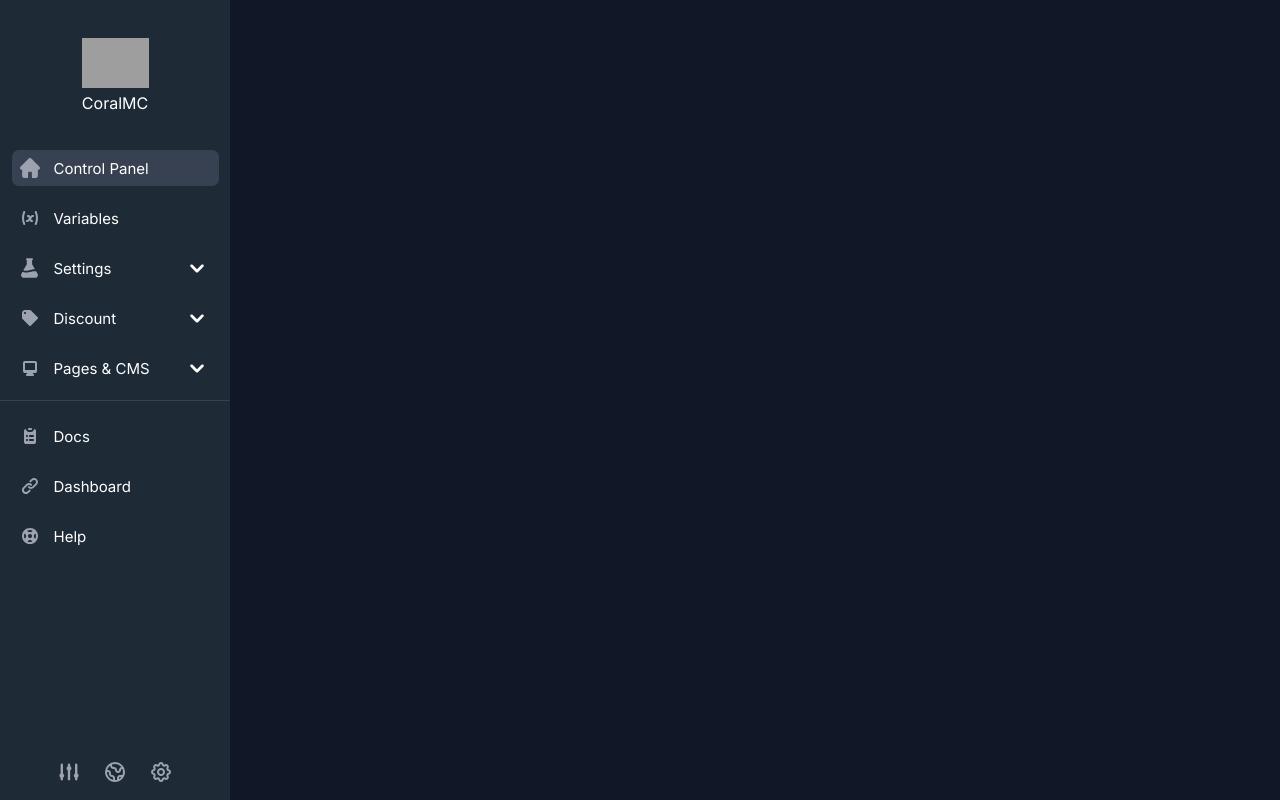
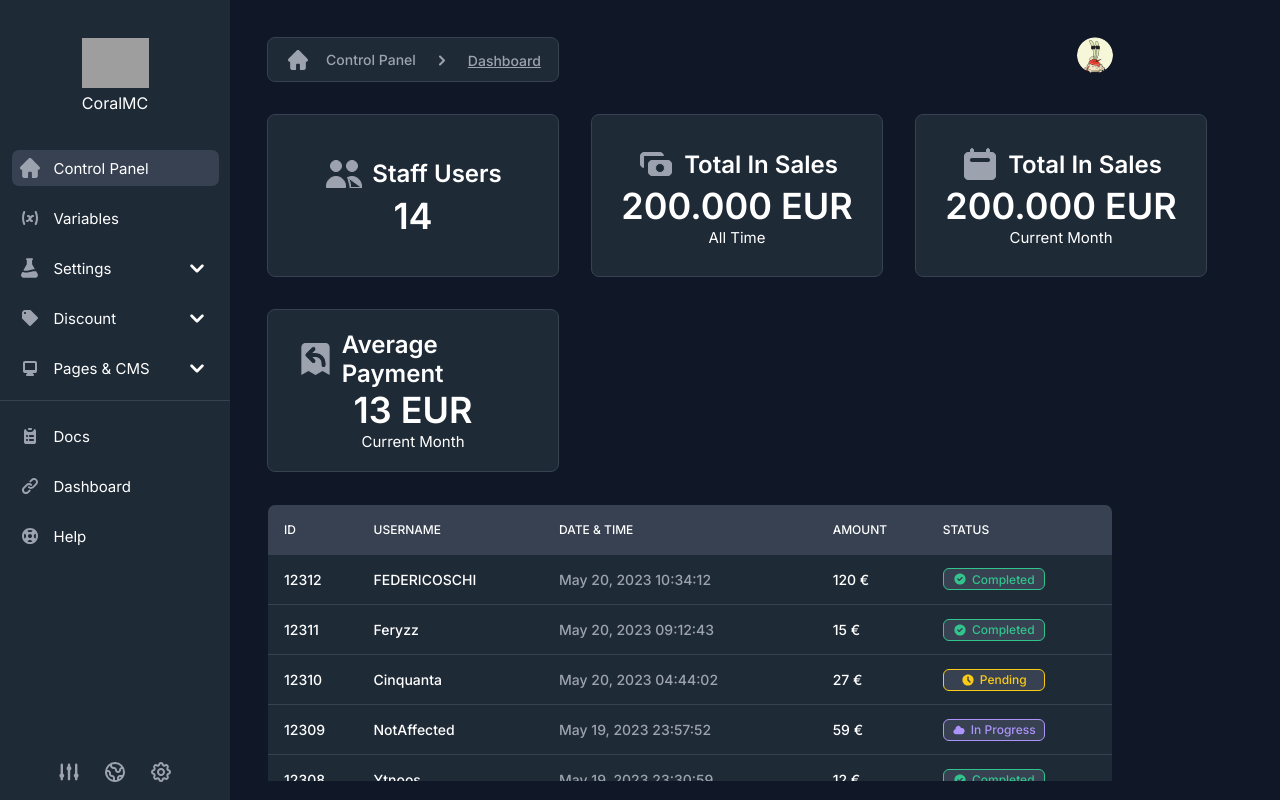
Before and after one commit to IlGabbo/Minestore, a React app: page / in a window 1280 px wide. Built offline with nearby package versions, Linux system fonts and the light colour scheme; grey boxes are pictures that could not be loaded.

Commit message:
minestore

```diff
--- /dev/null
+++ b/src/components/ControlPanel/ControlPanel.css
@@ -0,0 +1,249 @@
+.control-panel {
+    width: 77.72%;
+    height: 93%;
+    overflow-y: auto;
+    margin-left: 37px;
+    margin-top: 37px;
+    position: relative;
+}
+
+.path-container {
+    width: 292px;
+    height: 45px;
+    background-color: #1F2A37;
+    border-radius: 8px;
+    border: 1px solid #374151;
+    display: flex;
+    align-items: center;
+}
+
+.current-option {
+    display: flex;
+    align-items: center;
+    height: 100%;
+}
+
+.current-option-logo {
+    width: 20px;
+    height: 20px;
+    background-size: contain;
+    margin-right: 18px;
+    margin-left: 20px;
+}
+
+.current-option-title,
+.path {
+    font-size: 14px;
+    color: #9CA3AF;
+    font-weight: 500;
+}
+
+.current-path {
+    display: flex;
+    align-items: center;
+    height: 100%;
+}
+
+.arrow-path {
+    width: 20px;
+    height: 20px;
+    margin-left: 16px;
+    margin-right: 16px;
+    background-image: url(/public/static/images/icons/chevron-right.svg);
+}
+
+.user-logo {
+    width: 36px;
+    height: 36px;
+    border-radius: 100%;
+    position: absolute;
+    top: 0;
+    right: calc(100% - 85%);
+    background-image: url(/public/static/images/user/Avatar.png);
+}
+
+.staff-sales {
+    width: 100%;
+    display: flex;
+    flex-wrap: wrap;
+    margin-top: 32px;
+}
+
+.data-container {
+    flex-shrink: 0;
+    width: 292px;
+    height: 163px;
+    background-color: #1F2A37;
+    border: 1px solid #374151;
+    border-radius: 8px;
+    margin-right: 32px;
+    margin-bottom: 32px;
+    display: flex;
+    flex-direction: column;
+    align-items: center;
+    justify-content: center;
+}
+
+.logo-and-title {
+    width: 79.92%;
+    display: flex;
+    align-items: center;
+    justify-content: center;
+}
+
+.data-logo {
+    width: 40px;
+    height: 40px;
+    background-image: url(/public/static/images/icons/users.svg);
+    background-repeat: no-repeat;
+    background-position: center;
+}
+
+.data-title {
+    color: #fff;
+    font-size: 24px;
+    font-weight: 600;
+    margin-left: 8px;
+    text-size-adjust: .5;
+}
+
+.count {
+    font-size: 36px;
+    color: #fff;
+    font-weight: 600;
+}
+
+.when {
+    color: #fff;
+    font-size: 15px;
+}
+
+.cash {
+    background-image: url(/public/static/images/icons/cash.svg);
+}
+
+.calendar {
+    background-image: url(/public/static/images/icons/calendar.svg);
+}
+
+.receipt-refund {
+    background-image: url(/public/static/images/icons/receipt-refund.svg);
+}
+
+.users-data {
+    width: 85%;
+    height: 38%;
+    overflow: auto;
+    position: relative;
+}
+
+table {
+    width: 100%;
+    border-collapse: collapse;
+    border: 1px solid #374151;
+    border-radius: 8px;
+    overflow: hidden;
+    position: relative;
+}
+
+th {
+    height: 50px;
+    background-color: #374151;
+    color: #fff;
+    font-weight: 500;
+    font-size: 12px;
+    text-align: left;
+    padding-left: 16px;
+}
+
+td.user-date {
+    color: #9CA3AF;
+}
+
+td {
+    height: 50px;
+    color: #fff;
+    font-weight: 500;
+    font-size: 14px;
+    padding-left: 16px;
+    background-color: #1F2A37;
+}
+
+.received-data {
+    border-bottom: 1px solid #374151;
+}
+
+.status {
+    width: 102px;
+    height: 22px;
+    background-color: #374151;
+    border-radius: 6px;
+    display: flex;
+    align-items: center;
+    justify-content: center;
+}
+
+.status-done {
+    border: 1px solid #31C48D;
+}
+
+.status-pending {
+    border: 1px solid #FACA15;
+}
+
+.status-in-progress {
+    border: 1px solid #AC94FA;
+}
+
+.status-icon {
+    width: 14px;
+    height: 14px;
+    margin-right: 5px;
+    background-repeat: no-repeat;
+    background-position: center;
+    background-size: contain;
+}
+
+.done {
+    background-image: url(/public/static/images/icons/check-circle.svg);
+}
+
+.pending {
+    background-image: url(/public/static/images/icons/clock.svg);
+}
+
+.in-progress {
+    background-image: url(/public/static/images/icons/cloud.svg);
+}
+
+.done-title,
+.pending-title,
+.in-progress-title {
+    font-size: 12px;
+    font-weight: 500;
+}
+
+.done-title {
+    color: #31C48D;
+}
+
+.pending-title {
+    color: #FACA15;
+}
+
+.in-progress-title {
+    color: #AC94FA;
+}
+
+.staff-users-panel {
+    width: 60%;
+    height: 60%;
+    margin-top: 33px;
+    background-color: #1F2A37;
+    border: 1px solid #374151;
+    border-radius: 8px;
+    display: flex;
+    flex-direction: column;
+    justify-content: center;
+    align-items: center;
+}
--- /dev/null
+++ b/src/components/ControlPanel/ControlPanel.jsx
@@ -0,0 +1,146 @@
+import "./ControlPanel.css"
+
+
+export default function ControlPanel({ staffCount, data, users, currentOption, path }) {
+    const setStatus = (status) => {
+        if (status === "completed") {
+            return (
+                <div className="status status-done">
+                    <div className="status-icon done"></div>
+                    <div className="title done-title">Completed</div>
+                </div>
+            )
+        }
+        if (status === "pending") {
+            return (
+                <div className="status status-pending">
+                    <div className="status-icon pending"></div>
+                    <div className="title pending-title">Pending</div>
+                </div>
+            )
+        }
+        if (status === "in-progress") {
+            return (
+                <div className="status status-in-progress">
+                    <div className="status-icon in-progress"></div>
+                    <div className="title in-progress-title">In Progress</div>
+                </div>
+            )
+        }
+    }
+
+    const iconByOption = (option) => {
+        switch (option) {
+            case "Control Panel":
+                return "control-panel"
+
+            case "Variables":
+                return "variables"
+            case "Docs":
+                return "docs"
+            case "Dashboard":
+                return "dashboard"
+            case "Help":
+                return "help"
+        }
+    }
+
+    return (
+        <div className="control-panel">
+            {
+                // path
+            }
+            <div className="path-container">
+                <div className="current-option">
+                    <div className={"current-option-logo " + iconByOption(currentOption) + "-logo"}></div>
+                    <div className="current-option-title">{currentOption}</div>
+                </div>
+                {
+                    path.map((value, key) => {
+                        return (
+                            <div key={key} className="current-path">
+                                <div className="arrow-path"></div>
+                                <div>
+                                    <a className="path" href="#">{value}</a>
+                                </div>
+                            </div>
+                        )
+                    })
+                }
+            </div>
+
+            {
+                // user logo
+            }
+            <div className="user-logo"></div>
+
+            {
+                // staff users and sales
+            }
+            <div className="staff-sales">
+                <div className="data-container">
+                    <div className="logo-and-title">
+                        <div className="data-logo"></div>
+                        <div className="data-title">Staff Users</div>
+                    </div>
+                    <div className="count">{staffCount}</div>
+                </div>
+                {
+                    data.map((data, key) => {
+                        return (
+                            <div key={key} className="data-container">
+                                <div className="logo-and-title">
+                                    <div className={"data-logo " + data.logo}></div>
+                                    <div className="data-title">{data.title}</div>
+                                </div>
+                                <div className="count">{data.count} EUR</div>
+                                <div className="when">{data.when}</div>
+                            </div>
+                        )
+                    })
+                }
+            </div>
+
+            {
+                // table
+            }
+            <div className="users-data">
+                <table>
+                    <tbody>
+                        <tr className="titles">
+                            <th className="user-id">ID</th>
+                            <th className="user-name">USERNAME</th>
+                            <th className="user-date">DATE & TIME</th>
+                            <th className="user-amount">AMOUNT</th>
+                            <th className="user-status">STATUS</th>
+                        </tr>
+                        {
+                            users.map((user, key) => {
+                                return (
+                                    <tr className="received-data" key={key}>
+                                        <td className="user-id">{user.id}</td>
+                                        <td className="user-name">{user.username}</td>
+                                        <td className="user-date">{user.date}</td>
+                                        <td className="user-amount">{user.amount} €</td>
+                                        <td className="user-status">{setStatus(user.status)}</td>
+                                    </tr>
+                                )
+                            })
+                        }
+                    </tbody>
+                </table>
+            </div>
+
+            {
+                // staff users panel
+            }
+            <div className="staff-users-panel">
+                <div className="logo-and-title">
+                    <div className="data-logo"></div>
+                    <div className="data-title">Staff Users</div>
+                </div>
+                <div className="count">{staffCount}</div>
+            </div>
+        </div>
+    )
+}
--- a/src/components/Window/Window.css
+++ b/src/components/Window/Window.css
@@ -4,8 +4,15 @@
     padding-bottom: 100%;
 }
 
+.window {
+    width: 100%;
+    height: 100%;
+    display: flex;
+}
+
 /* ========== sidebar ========== */
 .sidebar {
+    flex-shrink: 0;
     width: 230px;
     height: 100%;
     background-color: #1f2a37;
@@ -22,6 +29,10 @@
 .coral_logo-title {
     width: 50%;
     position: relative;
+}
+
+.coral_logo-title:hover {
+    cursor: pointer;
 }
 
 .coral_logo-title_content {
@@ -101,11 +112,11 @@
     margin-left: 8px;
 }
 
-.control-panel {
+.control-panel-logo {
     background-image: url(/public/static/images/icons/home.svg);
 }
 
-.variables {
+.variables-logo {
     background-image: url(/public/static/images/icons/variable.svg);
 }
 
@@ -210,3 +221,7 @@
 .cog {
     background-image: url(/public/static/images/icons/cog.svg);
 }
+
+.window-centered {
+    position: relative;
+}
--- a/src/components/Window/Window.jsx
+++ b/src/components/Window/Window.jsx
@@ -1,5 +1,6 @@
 import { useEffect, useRef, useState } from "react"
-import {motion} from "framer-motion"
+import ControlPanel from "../ControlPanel/ControlPanel"
+import { motion } from "framer-motion"
 import "./Window.css"
 
 
@@ -42,9 +43,86 @@ export default function Window() {
         )
     }
 
+    const controlPanel = (path) => {
+        return (
+            <ControlPanel
+                currentOption={path}
+                path={[
+                    "Dashboard"
+                ]}
+                staffCount={14}
+                data={[
+                    {
+                        title: "Total In Sales",
+                        count: "200.000",
+                        when: "All Time",
+                        logo: "cash"
+                    },
+                    {
+                        title: "Total In Sales",
+                        count: "200.000",
+                        when: "Current Month",
+                        logo: "calendar"
+                    },
+                    {
+                        title: "Average Payment",
+                        count: "13",
+                        when: "Current Month",
+                        logo: "receipt-refund"
+                    }
+                ]}
+                users={[
+                    {
+                        id: 12312,
+                        username: "FEDERICOSCHI",
+                        date: "May 20, 2023 10:34:12",
+                        amount: 120,
+                        status: "completed" // completed, pending, in-progress
+                    },
+                    {
+                        id: 12311,
+                        username: "Feryzz",
+                        date: "May 20, 2023 09:12:43",
+                        amount: 15,
+                        status: "completed" // completed, pending, in-progress
+                    },
+                    {
+                        id: 12310,
+                        username: "Cinquanta",
+                        date: "May 20, 2023 04:44:02",
+                        amount: 27,
+                        status: "pending" // completed, pending, in-progress
+                    },
+                    {
+                        id: 12309,
+                        username: "NotAffected",
+                        date: "May 19, 2023 23:57:52",
+                        amount: 59,
+                        status: "in-progress" // completed, pending, in-progress
+                    },
+                    {
+                        id: 12308,
+                        username: "Ytnoos",
+                        date: "May 19, 2023 23:30:59",
+                        amount: 12,
+                        status: "completed" // completed, pending, in-progress
+                    },
+                    {
+                        id: 12307,
+                        username: "MattiaB22",
+                        date: "May 19, 2023 22:19:27",
+                        amount: 33,
+                        status: "completed" // completed, pending, in-progress
+                    }
+                ]}
+            />
+        )
+    }
+
     const [settingOpts, setSettingOpts] = useState()
     const [discountOpts, setDiscountOpts] = useState()
     const [pagesCmsOpts, setPagesCmsOpts] = useState()
+    const [mainWindow, setMainWindow] = useState(controlPanel("Control Panel"))
 
     useEffect(() => {
         const options = document.querySelectorAll(".option-content")
@@ -58,13 +136,18 @@ export default function Window() {
 
     const arrowRotated = "arrow-rotated"
     return (
+        <div className="window">
+            {
                 // sidebar
+            }
             <div className="sidebar">
                 {
                     // coral logo, coral title
                 }
                 <div className="coral-container">
-                <div className="coral_logo-title square">
+                    <div className="coral_logo-title square" onClick={() => {
+                        window.open("https://www.coralmc.it/", "_self")
+                    }}>
                         <div className="coral_logo-title_content">
                             <div className="coral-logo"></div>
                             <div className="coral-title">CoralMC</div>
@@ -78,15 +161,23 @@ export default function Window() {
                 <div className="sidebar-options">
                     <div className="main">
                         <div className="options-centered">
-                        <div className="option">
+                            <div className="option" onClick={() => {
+                                setMainWindow(
+                                    controlPanel("Control Panel")
+                                )
+                            }}>
                                 <div className="option-content option-selected">
-                                <div className="option-logo control-panel"></div>
+                                    <div className="option-logo control-panel-logo"></div>
                                     <div className="option-title">Control Panel</div>
                                 </div>
                             </div>
-                        <div className="option">
+                            <div className="option" onClick={() => {
+                                setMainWindow(
+                                    controlPanel("Variables")
+                                )
+                            }}>
                                 <div className="option-content">
-                                <div className="option-logo variables"></div>
+                                    <div className="option-logo variables-logo"></div>
                                     <div className="option-title">Variables</div>
                                 </div>
                             </div>
@@ -184,19 +275,31 @@ export default function Window() {
                     </div>
                     <div className="main">
                         <div className="options-centered">
-                        <div className="option docs">
+                            <div className="option docs" onClick={() => {
+                                setMainWindow(
+                                    controlPanel("Docs")
+                                )
+                            }}>
                                 <div className="option-content">
                                     <div className="option-logo docs-logo"></div>
                                     <div className="option-title">Docs</div>
                                 </div>
                             </div>
-                        <div className="option">
+                            <div className="option" onClick={() => {
+                                setMainWindow(
+                                    controlPanel("Dashboard")
+                                )
+                            }}>
                                 <div className="option-content">
                                     <div className="option-logo dashboard-logo"></div>
                                     <div className="option-title">Dashboard</div>
                                 </div>
                             </div>
-                        <div className="option">
+                            <div className="option" onClick={() => {
+                                setMainWindow(
+                                    controlPanel("Help")
+                                )
+                            }}>
                                 <div className="option-content">
                                     <div className="option-logo help-logo"></div>
                                     <div className="option-title">Help</div>
@@ -216,6 +319,13 @@ export default function Window() {
                     <div className="icon globe"></div>
                     <div className="icon cog"></div>
                 </div>
+
+                {
+                    // end of sidebar
+                    // mainwindow
+                }
+            </div>
+            {mainWindow}
         </div>
     )
 }
```
Also changed, not shown: public/index.html (+1 -1 lines), public/static/images/icons/calendar.svg (added), public/static/images/icons/cash.svg (added), public/static/images/icons/check-circle.svg (added), public/static/images/icons/chevron-right.svg (added), public/static/images/icons/clock.svg (added), public/static/images/icons/cloud.svg (added), public/static/images/icons/receipt-refund.svg (added), public/static/images/icons/users.svg (added), public/static/images/user/Avatar.png (added). Lines whose indentation alone changed are shown as unchanged.
